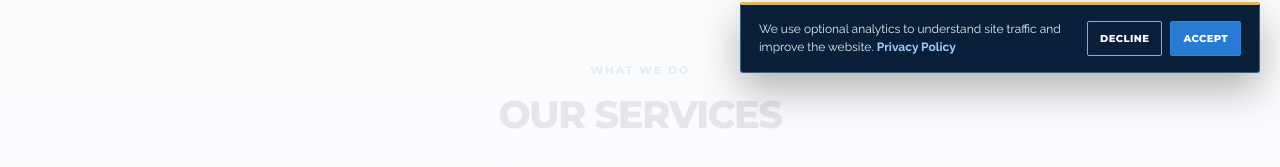
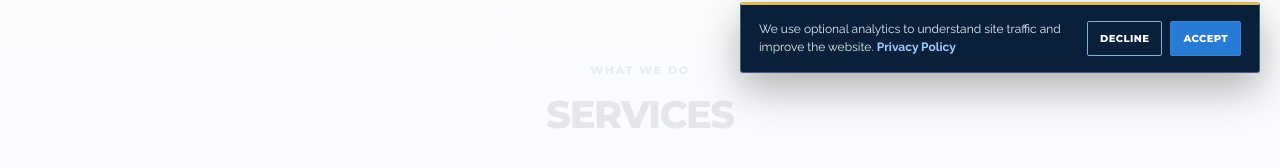
Before and after one commit to jaredjdiaz/jd-aerial-solutions, a Next.js app: page / in a window 1280 px wide. Shown: the part 707-874 px from the top of the page. Built offline with nearby package versions, Linux system fonts and the light colour scheme; no server answers.

Commit message:
Refine service page copy

```diff
--- a/app/commercial-properties/page.tsx
+++ b/app/commercial-properties/page.tsx
@@ -35,7 +35,7 @@ const content: ServicePageContent = {
     { question: "Can this be used for listings and marketing?", answer: "Yes. Aerial photography and short video clips are well suited for property listings, marketing material, websites, brochures, and presentations." },
     { question: "Can you create short aerial videos for a property?", answer: "Yes. We can discuss horizontal video for listings and websites, plus vertical 9:16 clips for social media, Reels, Stories, TikTok, and Shorts." },
     { question: "Can you work around an operating business?", answer: "Yes. We coordinate timing and property access in advance to keep the flight as efficient and low-disruption as possible." },
-    { question: "Does this include interior photography?", answer: "This service is focused on aerial and exterior imagery. If you have a specific project in mind, contact us and we can discuss the visual coverage you need." },
+    { question: "Does this include interior photography?", answer: "Interior photography and video can be discussed as part of a commercial-property project. Tell us what you need to show, and we can plan the right visual coverage." },
   ],
   cta: { kicker: "Ready to make the property stand out?", heading: "Let's create visuals that give people the full picture." },
 };
--- a/app/page.tsx
+++ b/app/page.tsx
@@ -65,7 +65,7 @@ export default function Home() {
     <Navbar />
     <Hero />
     <section className="credentials" data-reveal><div><span className="credential-icon"><CredentialIcon icon="certified" /></span><span>FAA Part 107<br />Certified</span></div><div><span className="credential-icon"><CredentialIcon icon="local" /></span><span>Albuquerque,<br />New Mexico</span></div><div><span className="credential-icon"><CredentialIcon icon="safety" /></span><span>Safety<br />Focused</span></div><div><span className="credential-icon"><CredentialIcon icon="deliverables" /></span><span>Clear Project<br />Deliverables</span></div></section>
-    <section id="services" className="content-section"><header className="section-heading" data-reveal><p>What we do</p><h2>Our Services</h2></header><div className="service-grid">{services.map(({ icon, title, description, href }) => <article key={title} data-reveal><span className="service-icon"><ServiceIcon icon={icon} /></span><h3>{title}</h3><p>{description}</p><Link className="service-card-link" href={href ?? "#contact"}>{href ? "Learn more" : "Ask about this"}<span aria-hidden="true">→</span></Link></article>)}</div><aside className="capability-note" data-reveal><span className="capability-icon"><ServiceIcon icon="mapping" /></span><div><p>Expanding capability</p><h3>Aerial Mapping</h3><span>Accurate mapping requires a specialized capture and accuracy workflow. Contact us to discuss your project and current availability.</span></div><a href="#contact">Ask About Mapping</a></aside></section>
+    <section id="services" className="content-section"><header className="section-heading" data-reveal><p>What we do</p><h2>Services</h2></header><div className="service-grid">{services.map(({ icon, title, description, href }) => <article key={title} data-reveal><span className="service-icon"><ServiceIcon icon={icon} /></span><h3>{title}</h3><p>{description}</p><Link className="service-card-link" href={href ?? "#contact"}>{href ? "Learn more" : "Ask about this"}<span aria-hidden="true">→</span></Link></article>)}</div><aside className="capability-note" data-reveal><span className="capability-icon"><ServiceIcon icon="mapping" /></span><div><p>Expanding capability</p><h3>Aerial Mapping</h3><span>Accurate mapping requires a specialized capture and accuracy workflow. Contact us to discuss your project and current availability.</span></div><a href="#contact">Ask About Mapping</a></aside></section>
     <section id="portfolio" className="portfolio content-section"><header className="section-heading"><p>Selected flights</p><h2>Recent Work</h2></header><div className="work-grid">{work.map((item) => <PortfolioImageCard key={item.title} {...item} alt="Aerial view of a mountain cabin near Bayfield, Colorado" />)}</div><a className="portfolio-button" href="#contact">Ask About Your Project</a></section>
     <section id="about" className="about-band"><div><p>Why work with JD Aerial Solutions?</p><h2>Precision from above.<br />Results you can build on.</h2></div><div className="reasons"><span><i className="reason-icon"><ReasonIcon icon="local" /></i><b>Local &amp;<br />Reliable</b></span><span><i className="reason-icon"><ReasonIcon icon="fast" /></i><b>Fast<br />Turnaround</b></span><span><i className="reason-icon"><ReasonIcon icon="accurate" /></i><b>Clear Aerial<br />Visuals</b></span><span><i className="reason-icon"><ReasonIcon icon="reports" /></i><b>Clear<br />Deliverables</b></span><span><i className="reason-icon"><ReasonIcon icon="safe" /></i><b>Safety<br />Focused</b></span></div></section>
     <section id="contact" className="contact-section"><div className="contact-copy"><p className="gold-kicker">Let’s work together</p><h2>Have a project in mind?</h2><p>Tell us what you need to see from above. We&apos;ll follow up with a straightforward plan and quote.</p><a className="contact-email" href="mailto:info@jdaerialsolutions.com">info@jdaerialsolutions.com</a><span>Albuquerque, New Mexico</span></div><QuoteForm /></section>
```
